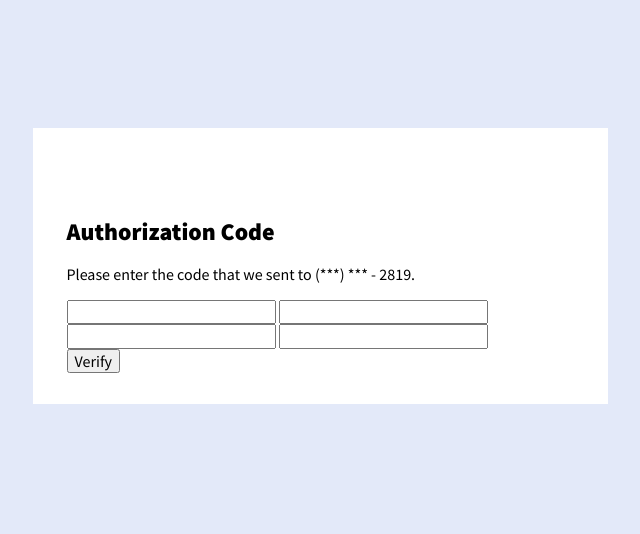
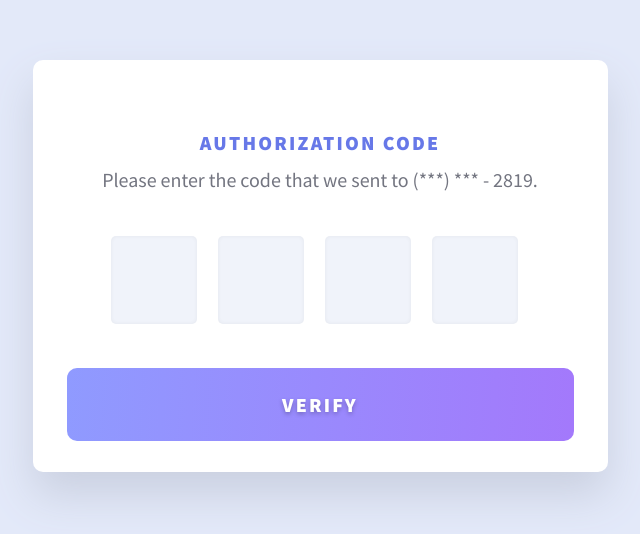
Before and after one commit to peter-hinch/advent-of-css-2022-day-10-verification-code, a website: page index.html in a window 1280 px wide. Shown: the part 134-668 px from the top of the page, without its empty margins (320-960 px from the left). Drawn offline with nearby package versions, Linux system fonts and the light colour scheme.

Commit message:
Add layout styling.

```diff
--- a/index.html
+++ b/index.html
@@ -11,15 +11,19 @@
   <body>
     <main>
       <section id="verify">
-        <h2>Authorization Code</h2>
-        <p>Please enter the code that we sent to (***) *** - 2819.</p>
+        <h2 class="verify__heading">Authorization Code</h2>
+        <p class="verify__instruction">
+          Please enter the code that we sent to (***) *** - 2819.
+        </p>
         <div class="verify__input-fields">
-          <input type="number" />
-          <input type="number" />
-          <input type="number" />
-          <input type="number" />
+          <input type="number" class="input-field__single-digit" />
+          <input type="number" class="input-field__single-digit" />
+          <input type="number" class="input-field__single-digit" />
+          <input type="number" class="input-field__single-digit" />
         </div>
-        <button>Verify</button>
+        <button class="input__btn-primary">
+          <span class="btn-primary__text">Verify</span>
+        </button>
       </section>
     </main>
   </body>
--- a/styles.css
+++ b/styles.css
@@ -7,6 +7,8 @@ body {
   align-items: center;
   height: 100vh;
   font-family: 'Source Sans Pro', sans-serif;
+  font-size: 20px;
+  line-height: 25px;
   background: #e3e9f9;
 }
 
@@ -15,4 +17,56 @@ section#verify {
   padding: 70px 34px 31px;
   width: 575px;
   background: #fff;
+  border-radius: 10px;
+  box-shadow: 0px 23px 44px #cad0e0;
 }
+
+section#verify h2.verify__heading {
+  margin: 0 0 12px;
+  color: #6778e8;
+  text-align: center;
+  font-size: 1em;
+  font-weight: 900;
+  letter-spacing: 0.11em;
+  text-transform: uppercase;
+}
+
+section#verify p.verify__instruction {
+  margin: 0;
+  text-align: center;
+  color: #737580;
+}
+
+section#verify .verify__input-fields {
+  display: flex;
+  flex-direction: row;
+  gap: 21px;
+  margin: 44px;
+}
+
+section#verify .verify__input-fields .input-field__single-digit {
+  width: 82px;
+  height: 86px;
+  background: #f0f3fa;
+  border: none;
+  border-radius: 5px;
+  box-shadow: inset 0px 0px 4px rgba(0, 0, 0, 0.05);
+}
+
+button.input__btn-primary {
+  padding: 25px;
+  width: 100%;
+  text-align: center;
+  background: linear-gradient(93.32deg, #8d9eff -10.93%, #a674fb 113.82%);
+  border: none;
+  border-radius: 10px;
+  cursor: pointer;
+}
+
+button.input__btn-primary .btn-primary__text {
+  color: #fff;
+  font-weight: 900;
+  letter-spacing: 0.11em;
+  text-transform: uppercase;
+  text-shadow: 0px 2px 4px rgba(0, 0, 0, 0.25);
+}
```
